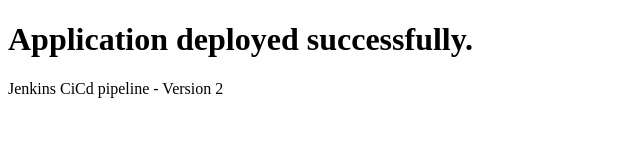
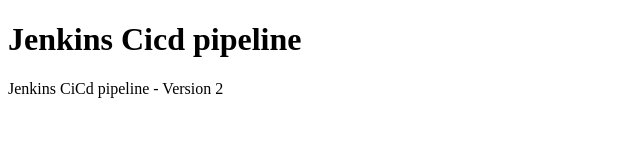
Before and after one commit to Mayuri-2004/jenkins-ci-demo, a plain HTML site: page index.html in a window 1280 px wide. Shown: the whole page, without its empty margins (0-640 px from the left). Drawn offline with Linux system fonts and the light colour scheme.

Commit message:
Update header text in index.html

```diff
--- a/index.html
+++ b/index.html
@@ -4,7 +4,7 @@
     <title>Jenkins CI Demo</title>
 </head>
 <body>
-    <h1>Application deployed successfully.</h1>
+    <h1>Jenkins Cicd  pipeline</h1>
     <p>Jenkins CiCd pipeline - Version 2</p>
 </body>
 </html>
```
